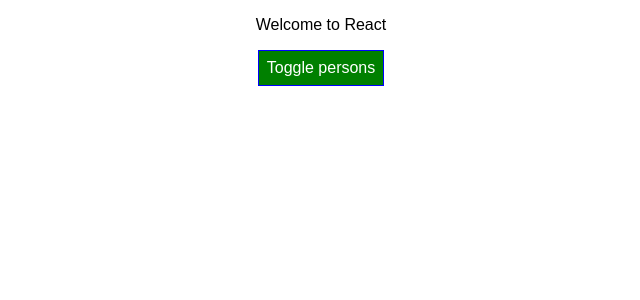
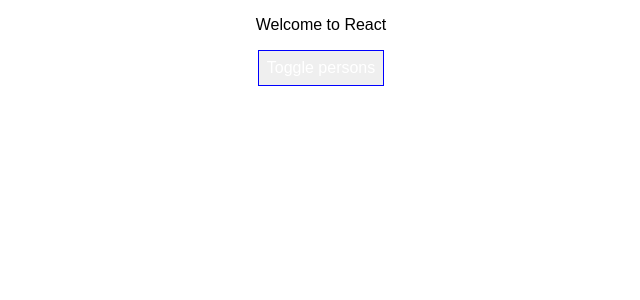
Before and after one commit to mailsonytom/Persons-react, a React (Create React App) app: page / in a window 1280 px wide. Shown: the top 300 px of the page, without its empty margins (319-959 px from the left). Built offline with nearby package versions, Linux system fonts and the light colour scheme.

Commit message:
Recheck this

```diff
--- a/src/App.js
+++ b/src/App.js
@@ -3,8 +3,8 @@
 import styled from 'styled-components';
 import Person from './Person/Person';
 
-const StyledButton= styled.button`
- background-color: green;
+const StyledButton = styled.button`
+background-color: $(props => props.alt ? 'red' : 'green');
 color: white;
 font: inherit;
 border: 1px solid blue;
@@ -104,6 +104,7 @@
       <div className="App">
         <p className={classes.join(' ')}>Welcome to React</p>
         <StyledButton
+          alt={this.state.showPersons}
           onClick={this.togglePersonsHandler}>Toggle persons</StyledButton>
         {persons}
       </div>
```
